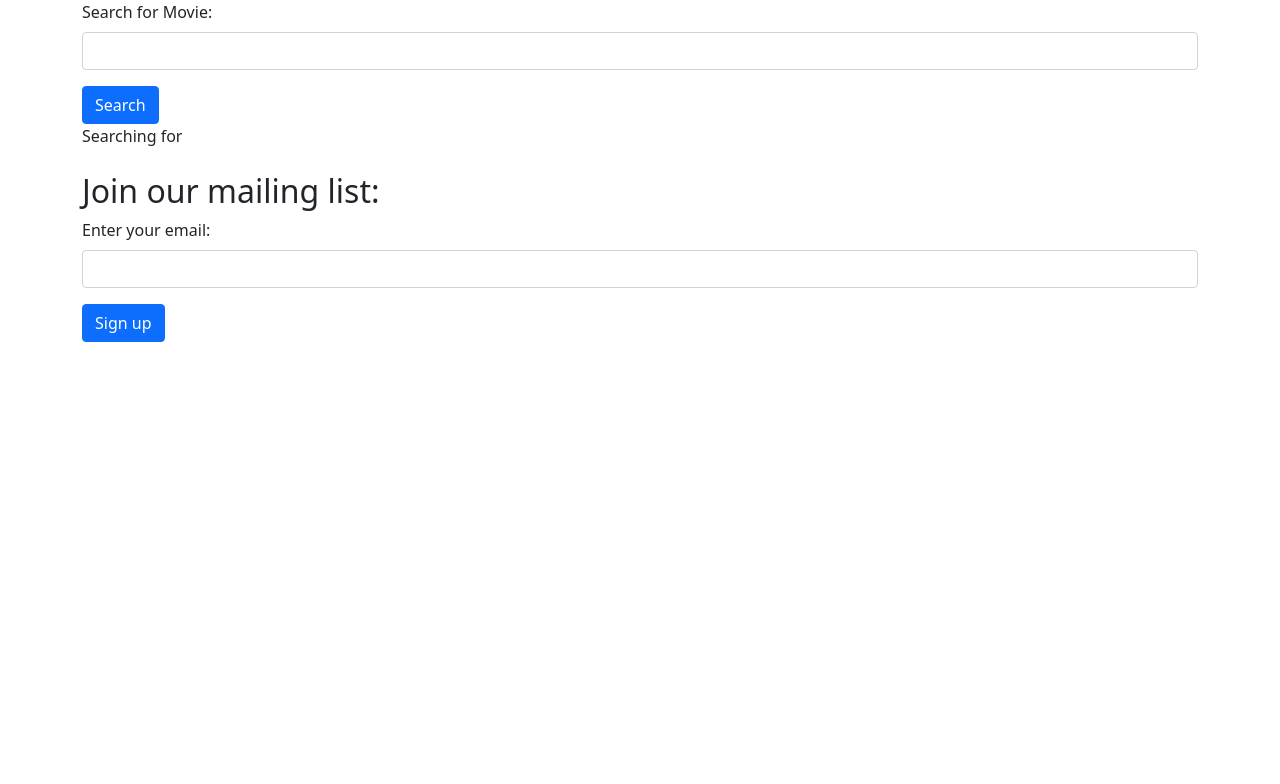
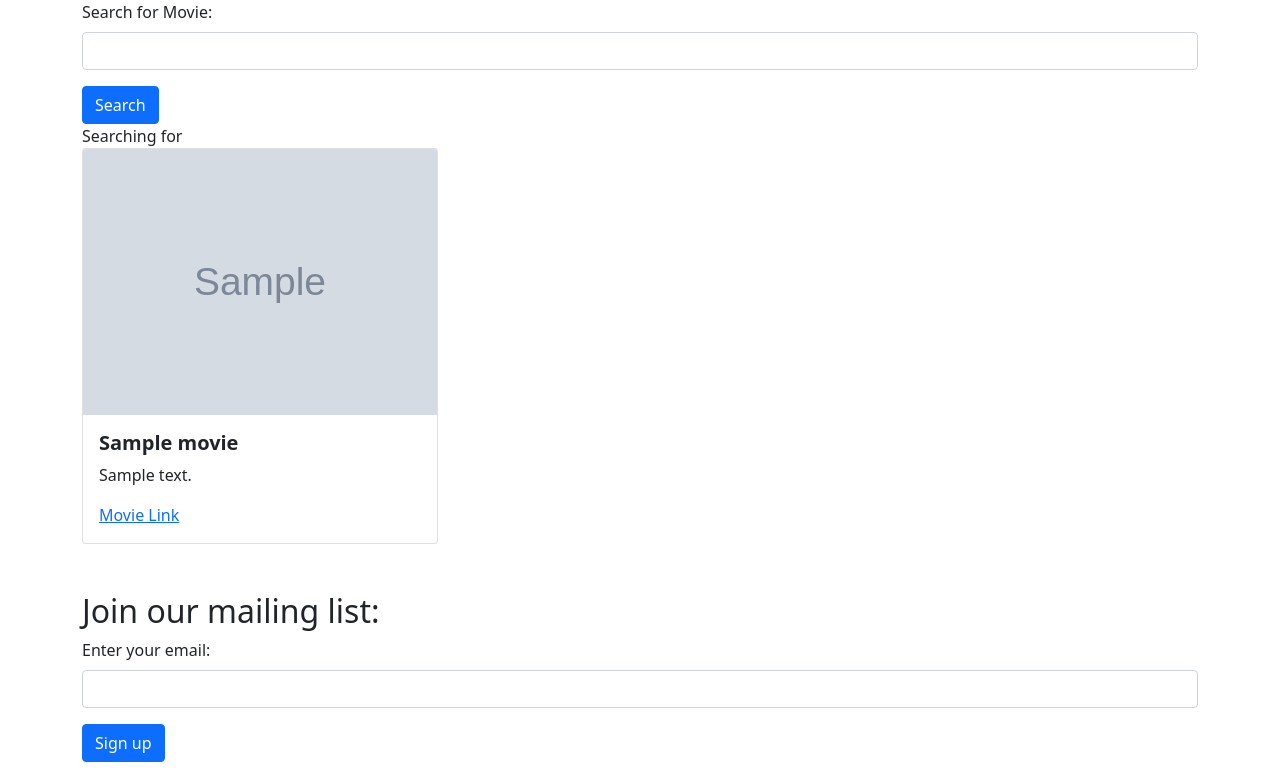
Before and after one commit to swillrich5/moviereviews, a Django app: template movie/templates/home.html in a window 1280 px wide. Shown: the top 784 px of the page. Run offline with Django 4.2, Linux system fonts and the light colour scheme; the template is opened without the code that fills it: most values are stand-ins (such as "Sample title", 1, 10 or a date in 2020); grey boxes marked "Sample" are stand-in pictures.

Commit message:
added formatting to template plus database call to view

```diff
--- a/movie/templates/home.html
+++ b/movie/templates/home.html
@@ -15,6 +15,22 @@
                 <button type="submit" class="btn btn-primary">Search</button>
             </form>
             Searching for {{ searchTerm }}
+            <div class="row row-cols-1 row-cols-md-3 g-4">
+                {% for movie in movies %}
+                    <div v-for="movie in movies" class="col">
+                        <div class="card">
+                            <img class="card-img-top" src="{{ movie.image.url}}"/>
+                            <div class="card-body">
+                                <h5 class="card-title fw-bold">{{ movie.title }}</h5>
+                                <p class="card-text">{{ movie.description }}</p>
+                                {% if movie.url %}
+                                    <a href="{{ movie.url }}">Movie Link</a>
+                                {% endif %}
+                            </div>
+                        </div>
+                    </div>
+                {% endfor %}
+            </div>
             <br />
             <br />
             <h2>Join our mailing list:</h2>
```
Also changed, not shown: movie/views.py (+7 -1 lines), media/movie/images/F9_film_poster.jpg (added), media/movie/images/F9_film_poster_0YYJwF2.jpg (added), media/movie/images/Gladiator_2000_film_poster.png (added), media/movie/images/Gladiator_2000_film_poster_tIpu0OP.png (added), media/movie/images/harry.jpg (added), media/movie/images/harry_DcKBnq6.jpg (added), 3 other files.
